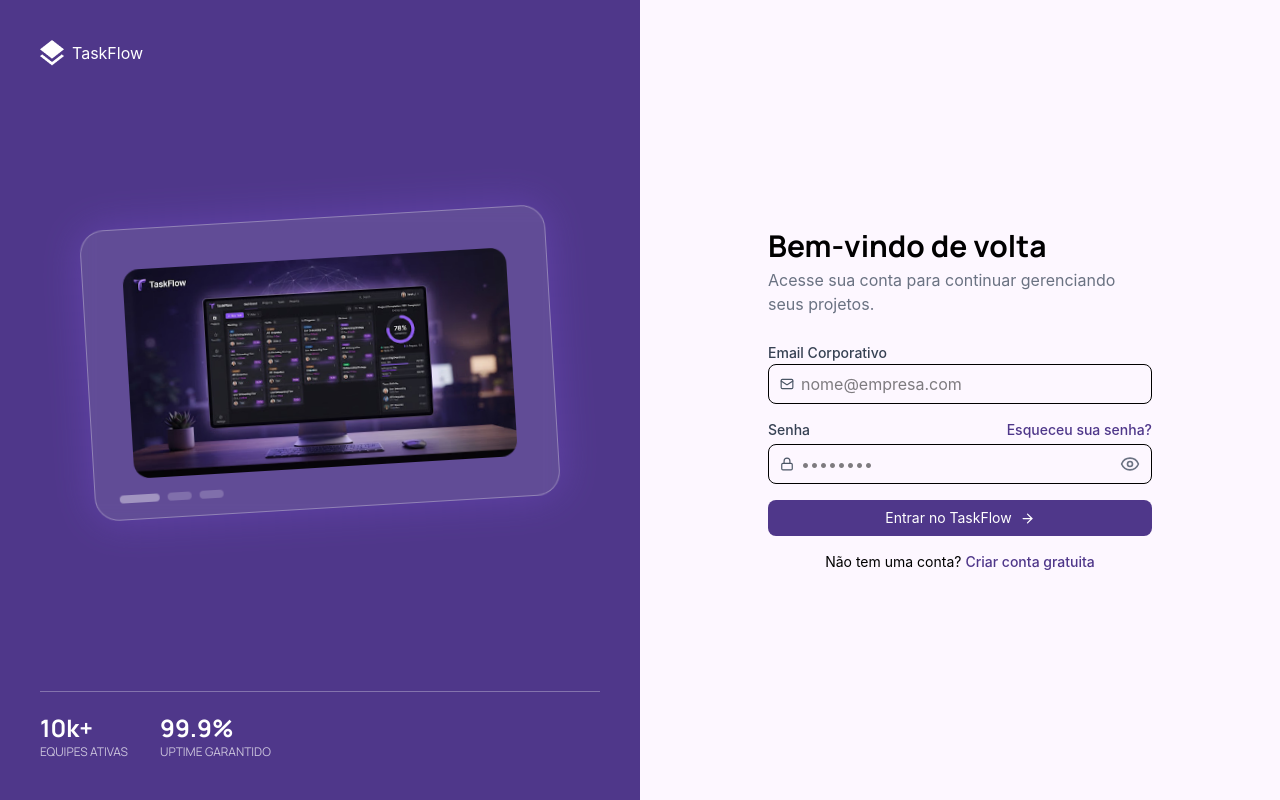
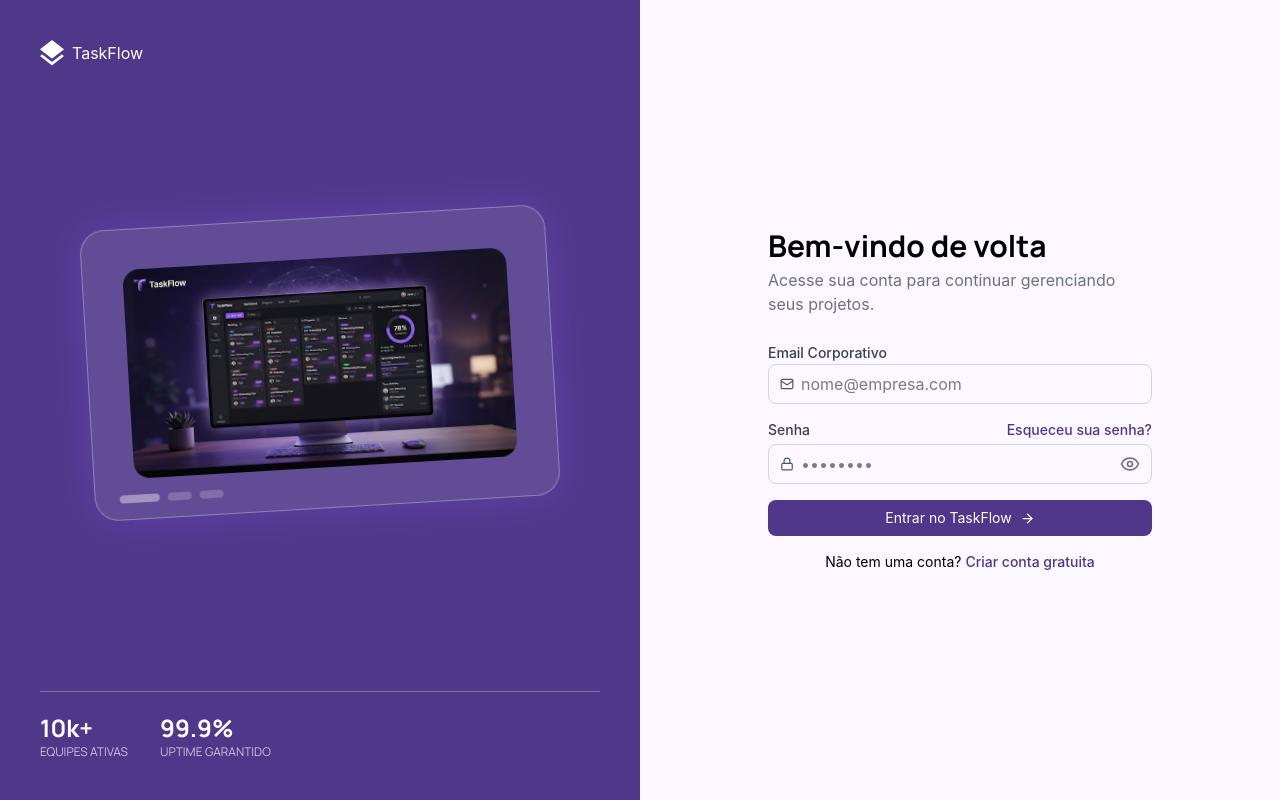
Before and after one commit to Carla-s-Romero/TaskFlow, a React (Vite) app in the folder frontend/: page /login in a window 1280 px wide. Built offline with nearby package versions, Linux system fonts and the light colour scheme.

Commit message:
style: align UI with the design system

```diff
--- a/frontend/src/pages/login/signIn.tsx
+++ b/frontend/src/pages/login/signIn.tsx
@@ -70,7 +70,7 @@ export default function SignIn() {
                   id="email"
                   type="text"
                   placeholder='nome@empresa.com'
-                  className="w-full rounded-lg border pl-8 h-10"/>
+                  className="w-full rounded-lg border border-gray-300 pl-8 h-10"/>
               </div>
 
             <div className="space-y-1">
@@ -88,7 +88,7 @@ export default function SignIn() {
                   id="password"
                   type={showPassword ? "text" : "password"}
                   placeholder='••••••••'
-                  className="w-full rounded-lg border pl-8 h-10"/>
+                  className="w-full rounded-lg border border-gray-300 pl-8 h-10"/>
 
                   <button
                     type="button"
```
